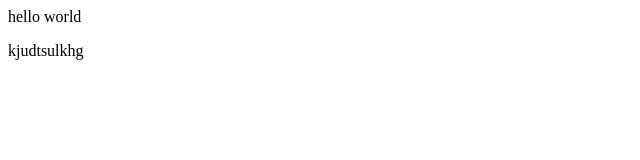
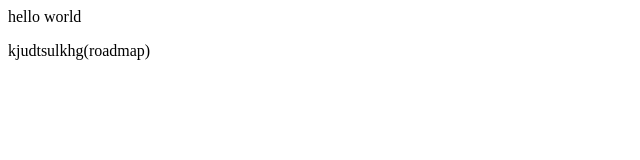
Before and after one commit to rohit-kumar-goswami/localRepo, a plain HTML site: page index.html in a window 1280 px wide. Shown: the full height of the page, 0-640 px from the left. Drawn offline with Linux system fonts and the light colour scheme.

Commit message:
add roadmap

```diff
--- a/index.html
+++ b/index.html
@@ -1,4 +1,4 @@
 <p>
     hello world
 </p>
-<p> kjudtsulkhg</p>
+<p> kjudtsulkhg(roadmap)</p>
```
